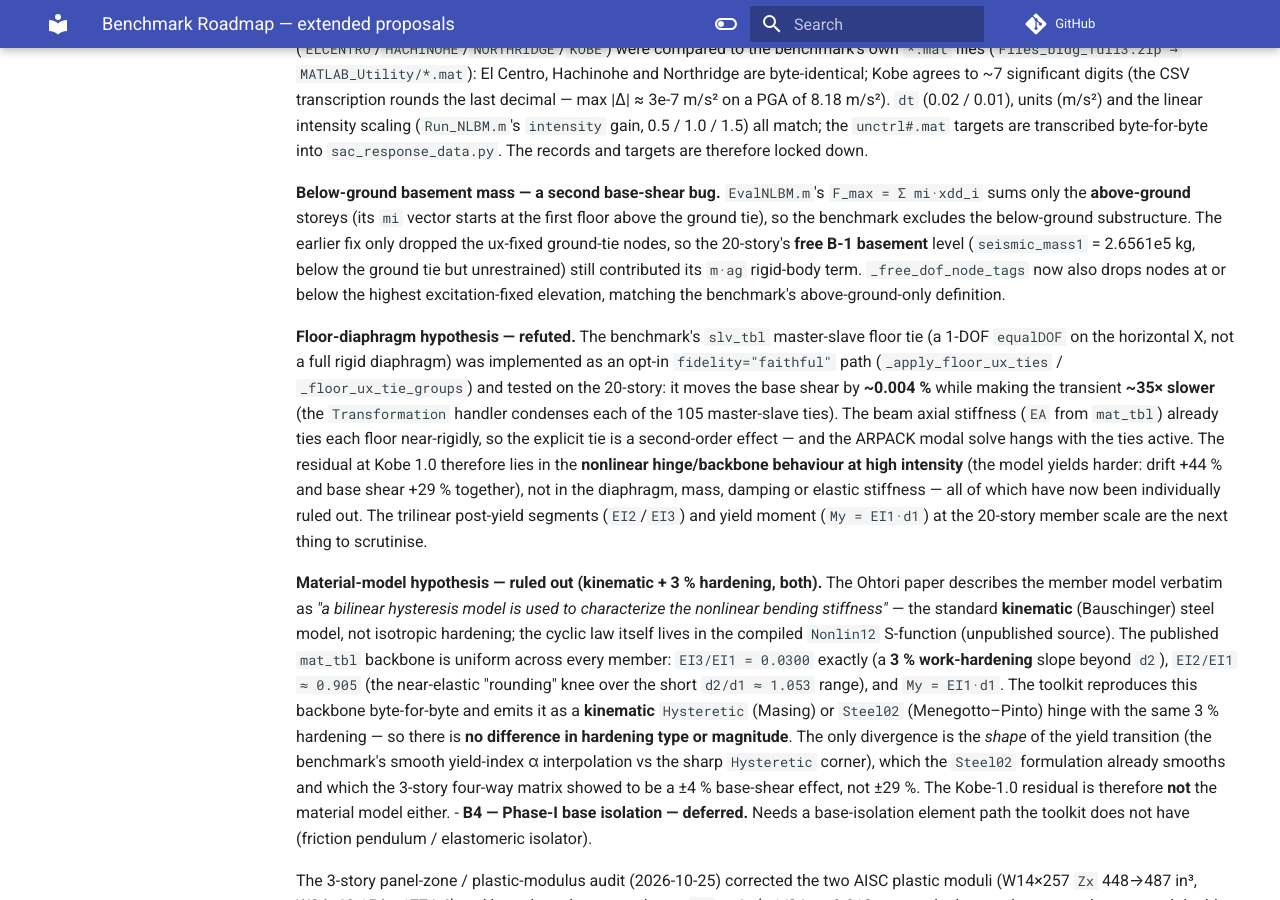
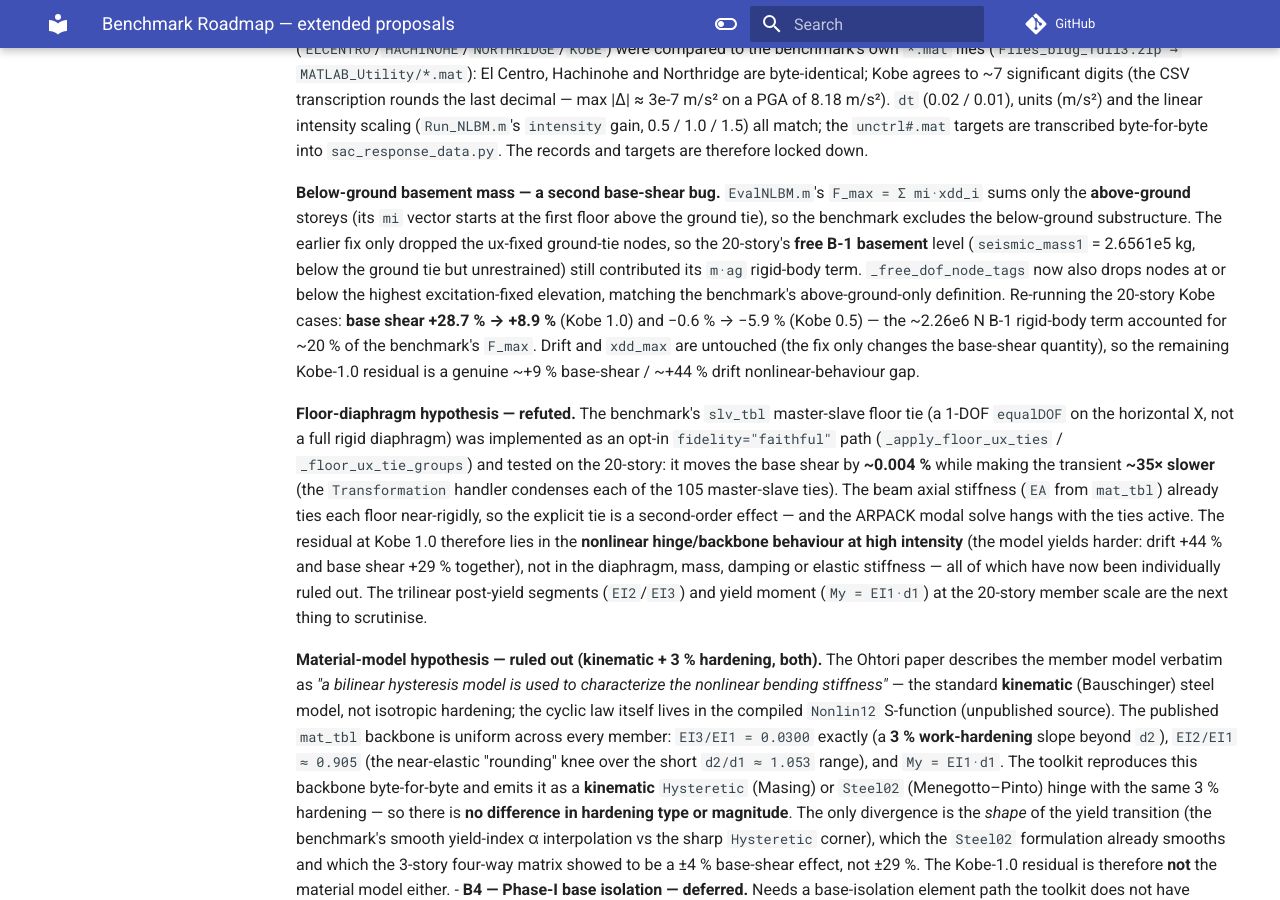
Before and after one commit to boustrephon/fea_toolkit, an MkDocs documentation site: the page built from docs/benchmark_roadmap.md, in a window 1280 px wide and 900 px high, scrolled down 3993 px. Built offline with MkDocs 1.6.1 and Material for MkDocs 9.7.7, drawn with Linux system fonts in a browser that asks for light colours; comment, search, counter and statistics services are not loaded.

Commit message:
docs(sac): record B-1 basement fix result (+28.7% -> +8.9% Kobe 1.0)

```diff
--- a/docs/benchmark_roadmap.md
+++ b/docs/benchmark_roadmap.md
@@ -241,7 +241,12 @@ frames under the ten record cases — is planned as an A0–A4 sequence:
   (``seismic_mass1`` = 2.6561e5 kg, below the ground tie but unrestrained)
   still contributed its ``m·ag`` rigid-body term.  ``_free_dof_node_tags`` now
   also drops nodes at or below the highest excitation-fixed elevation, matching
-  the benchmark's above-ground-only definition.
+  the benchmark's above-ground-only definition.  Re-running the 20-story Kobe
+  cases: **base shear +28.7 % → +8.9 %** (Kobe 1.0) and −0.6 % → −5.9 % (Kobe
+  0.5) — the ~2.26e6 N B-1 rigid-body term accounted for ~20 % of the
+  benchmark's ``F_max``.  Drift and ``xdd_max`` are untouched (the fix only
+  changes the base-shear quantity), so the remaining Kobe-1.0 residual is a
+  genuine ~+9 % base-shear / ~+44 % drift nonlinear-behaviour gap.
 
   **Floor-diaphragm hypothesis — refuted.**  The benchmark's ``slv_tbl``
   master-slave floor tie (a 1-DOF ``equalDOF`` on the horizontal X, not a full
```
